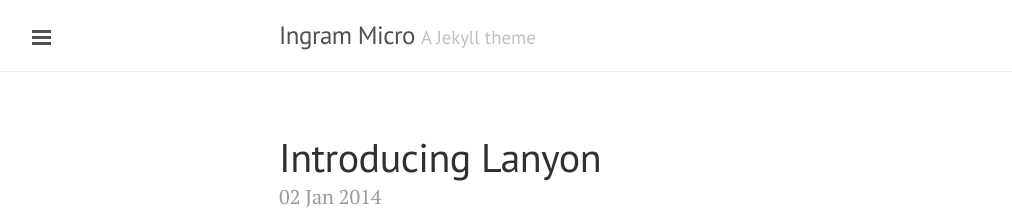
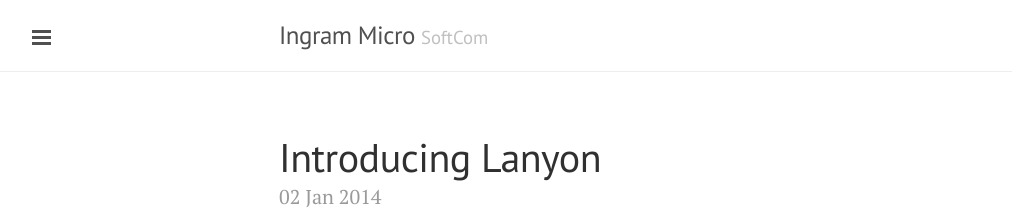
Before and after one commit to B-DAP/B-DAP.github.io, a Jekyll site: the page built from index.html, in a window 1280 px wide and 900 px high. Shown: the top 220 px of the window, without its empty margins (1-1013 px from the left). Built offline with Jekyll 4.4.1, drawn with Linux system fonts in a browser that asks for light colours; Markdown is read by kramdown in place of the engine named in the settings; the list of posts is cut into pages by our own code.

Commit message:
Updated _config.yml

```diff
--- a/_config.yml
+++ b/_config.yml
@@ -7,7 +7,7 @@ permalink:        pretty
 
 # Setup
 title:            Ingram Micro
-tagline:          'A Jekyll theme'
+tagline:          'SoftCom'
 description:      'Testy Testy'
 url:              b-dap.github.com
 
```
